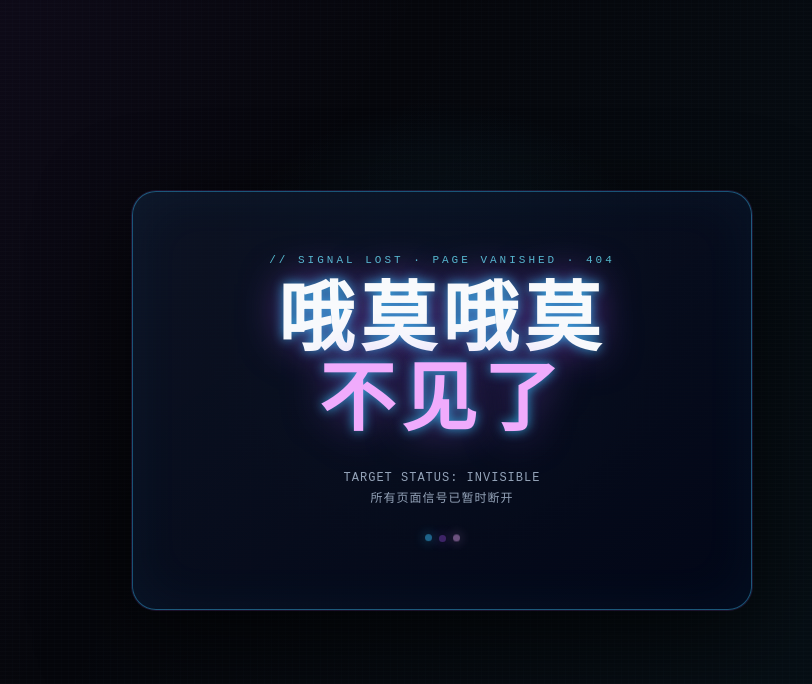
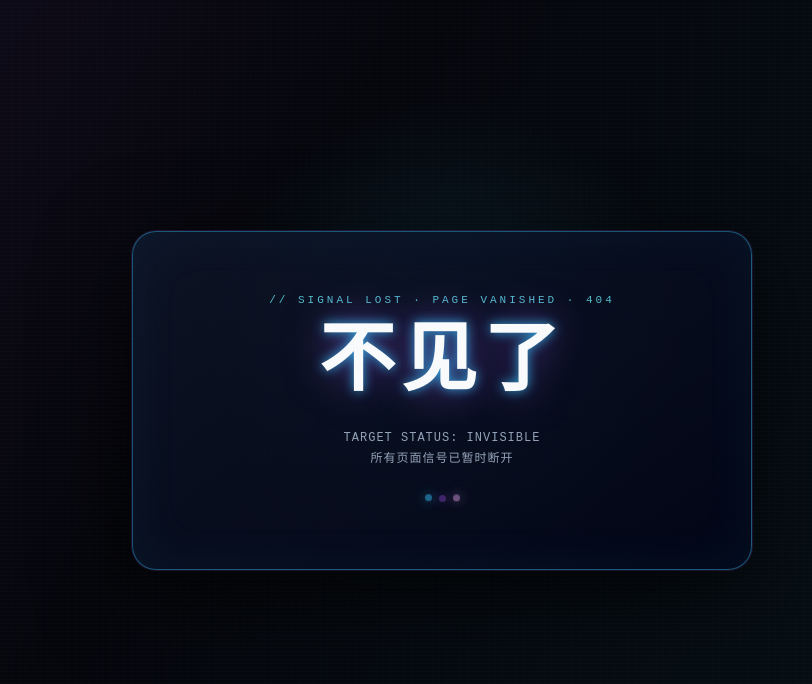
Before and after one commit to decade719/yang, a plain HTML site: page index.html in a window 1280 px wide. Shown: the whole page, without its empty margins (198-1010 px from the left). Drawn offline with Linux system fonts and the light colour scheme.

Commit message:
📝 Simplify overlay text to '不见了'

```diff
--- a/index.html
+++ b/index.html
@@ -227,10 +227,10 @@
 </style>
 </head>
 <body id="body">
-  <div class="disappear-overlay" id="disappear-overlay" role="dialog" aria-label="哦莫哦莫不见了">
+  <div class="disappear-overlay" id="disappear-overlay" role="dialog" aria-label="不见了">
     <div class="disappear-card">
       <div class="disappear-code">// SIGNAL LOST · PAGE VANISHED · 404</div>
-      <h1 class="disappear-title" id="disappear-title" tabindex="0" aria-label="哦莫哦莫不见了">哦莫哦莫<br><span>不见了</span></h1>
+      <h1 class="disappear-title" id="disappear-title" tabindex="0" aria-label="不见了">不见了</h1>
       <div class="disappear-status">TARGET STATUS: INVISIBLE<br>所有页面信号已暂时断开</div>
       <div class="disappear-dots" aria-hidden="true"><i></i><i></i><i></i></div>
     </div>
```
